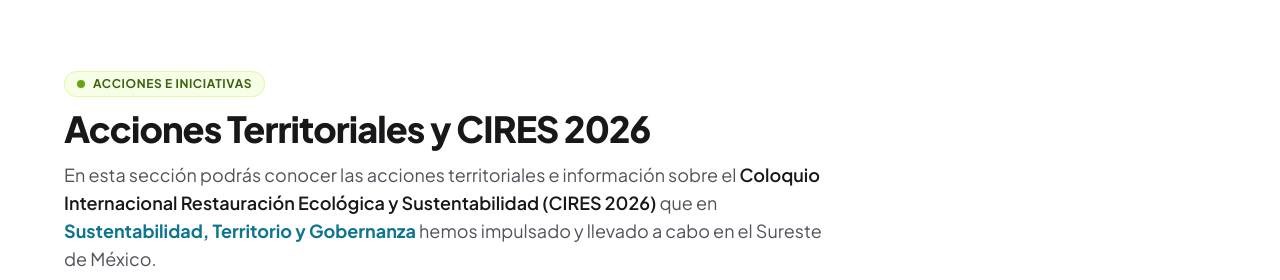
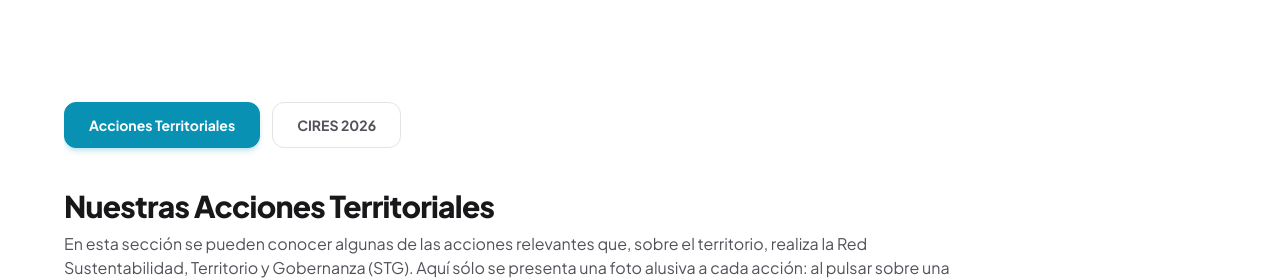
Before and after one commit to DVRKHz/STG, a React (Vite) app: page /acciones in a window 1280 px wide. Shown: the part 522-802 px from the top of the page. Built offline with nearby package versions, Linux system fonts and the light colour scheme.

Commit message:
Acciones: Borrado el encabezado y correción en el menú móvil

```diff
--- a/src/sections/Navbar/components/MobileMenu.tsx
+++ b/src/sections/Navbar/components/MobileMenu.tsx
@@ -5,7 +5,7 @@ import { Menu, X } from "lucide-react";
 const MENU_LINKS = [
   { name: 'Quiénes somos', href: '/quienessomos' },
   { name: 'Información Relevante', href: '/informacion-relevante' },
-  { name: 'Acciones', href: '/acciones' },
+  { name: 'Acciones e Iniciativas', href: '/acciones' },
   { name: 'Contacto', href: '/contacto' },
 ];
 
--- a/src/sections/ProjectsSection/index.tsx
+++ b/src/sections/ProjectsSection/index.tsx
@@ -8,32 +8,9 @@ export const ProjectsSection = () => {
       {/* WRAPPER DE CONTENIDO: Ancho máximo ajustado para lectura óptima */}
       <div className="mx-auto max-w-6xl space-y-8">
 
-        {/* ENCABEZADO Y CONTEXTO */}
-        <header className="space-y-3">
-          <div className="inline-flex items-center gap-2 px-3 py-1 bg-lime-50 border border-lime-200/80 rounded-full">
-            <span className="w-2 h-2 rounded-full bg-lime-600 animate-pulse" />
-            <span className="text-lime-800 text-xs font-bold uppercase tracking-wider">
-              Acciones e Iniciativas
-            </span>
-          </div>
-
-          <h2 id="projects-heading" className="text-2xl md:text-4xl font-extrabold text-zinc-900 tracking-tight">
-            Acciones Territoriales y CIRES 2026
-          </h2>
-
-          <p className="text-zinc-600 text-base md:text-lg leading-relaxed max-w-3xl">
-            En esta sección podrás conocer las acciones territoriales e información sobre el{" "}
-            <strong className="text-zinc-900 font-semibold">
-              Coloquio Internacional Restauración Ecológica y Sustentabilidad (CIRES 2026)
-            </strong>{" "}
-            que en <span className="text-cyan-700 font-bold">Sustentabilidad, Territorio y Gobernanza</span> hemos impulsado y llevado a cabo en el Sureste de México.
-          </p>
-        </header>
-
         {/* ZONA INTERACTIVA: PESTAÑAS Y CARRUSEL */}
         <div
           className="w-full space-y-6 pt-2"
-          aria-labelledby="projects-heading"
         >
           {/* Componente de Pestañas (Filtros por Línea de Acción) */}
           <ProjectTabs />
```
